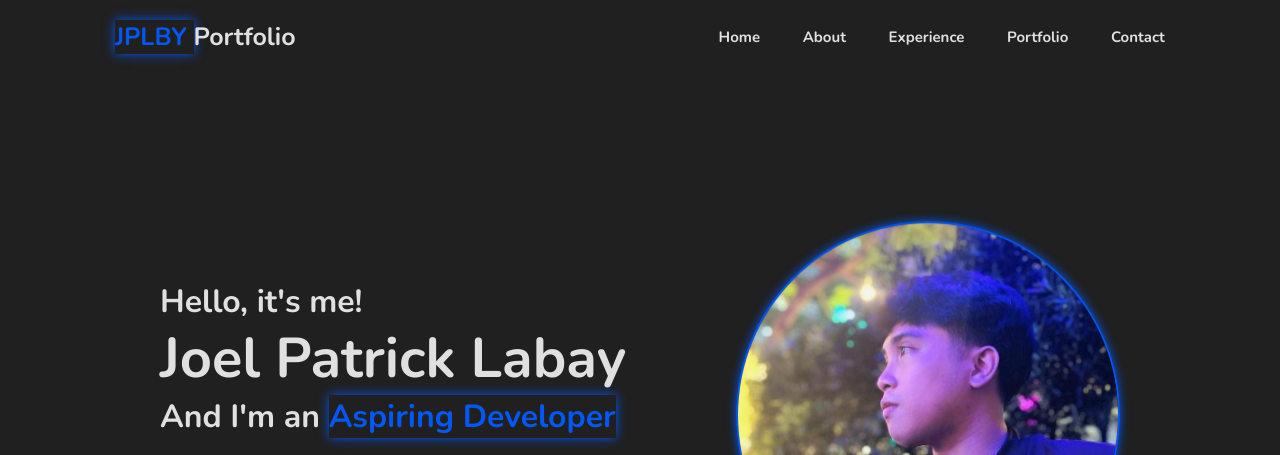
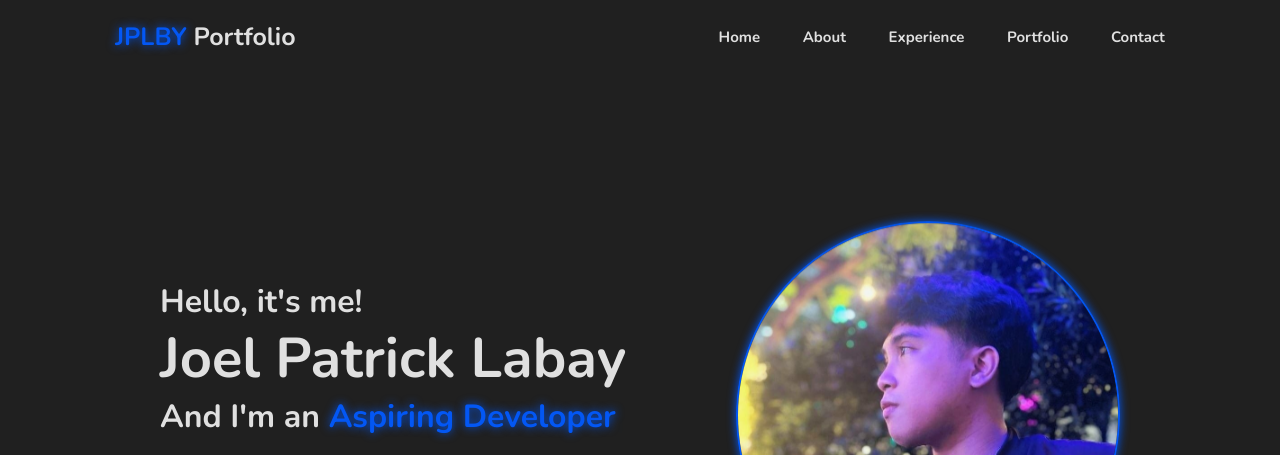
Before and after one commit to Joel0560/Portfolio, a plain HTML site: page index.html in a window 1280 px wide. Shown: the top 455 px of the page. Drawn offline with nearby package versions, Linux system fonts and the light colour scheme.

Commit message:
Update styles.css

```diff
--- a/styles.css
+++ b/styles.css
@@ -93,7 +93,7 @@ section {
 
 span {
     color: var(--main-color);
-    box-shadow: 0 0 1rem var(--main-color);
+    text-shadow: 0 0 1rem var(--main-color);
 }
 
 .home-content h1 {
```
